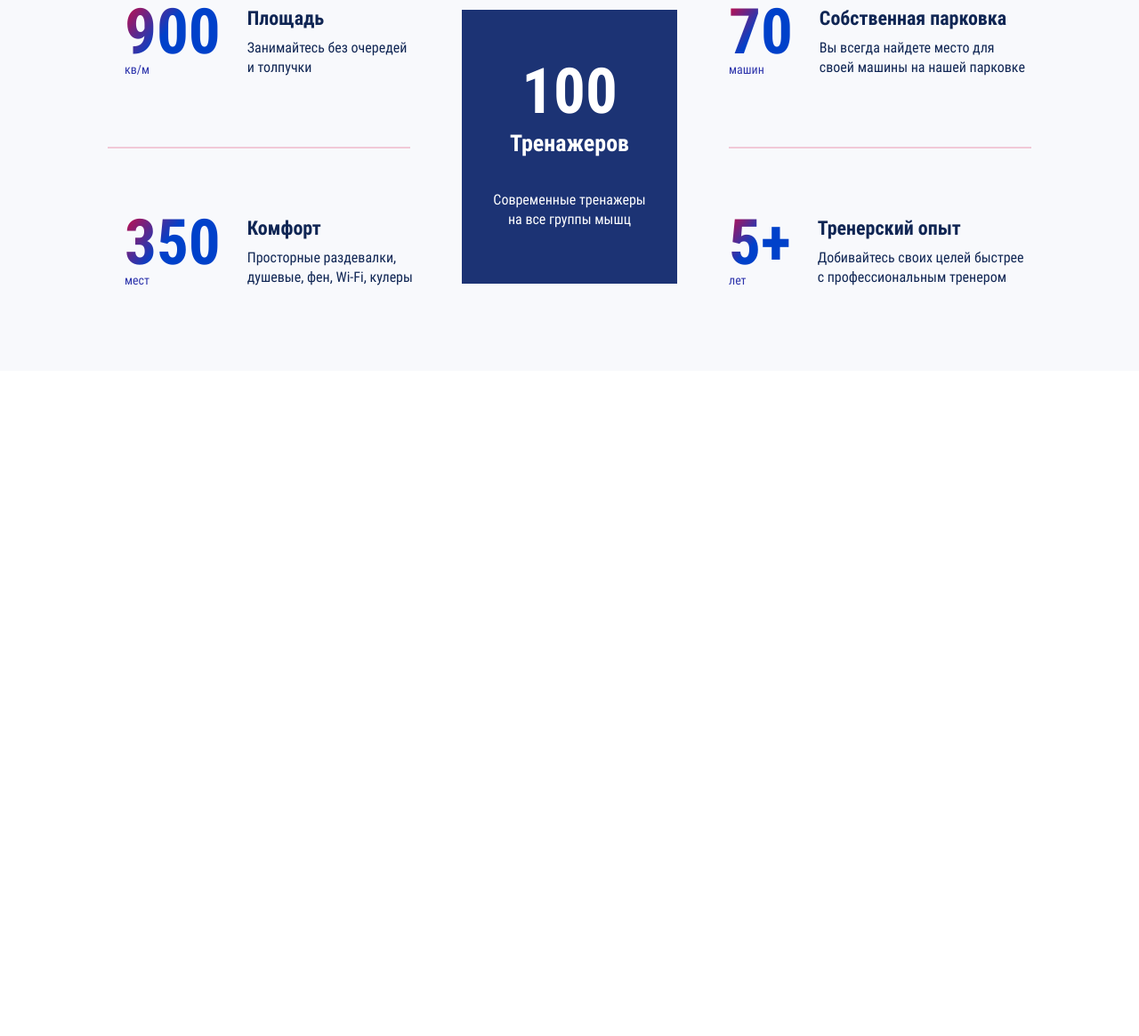
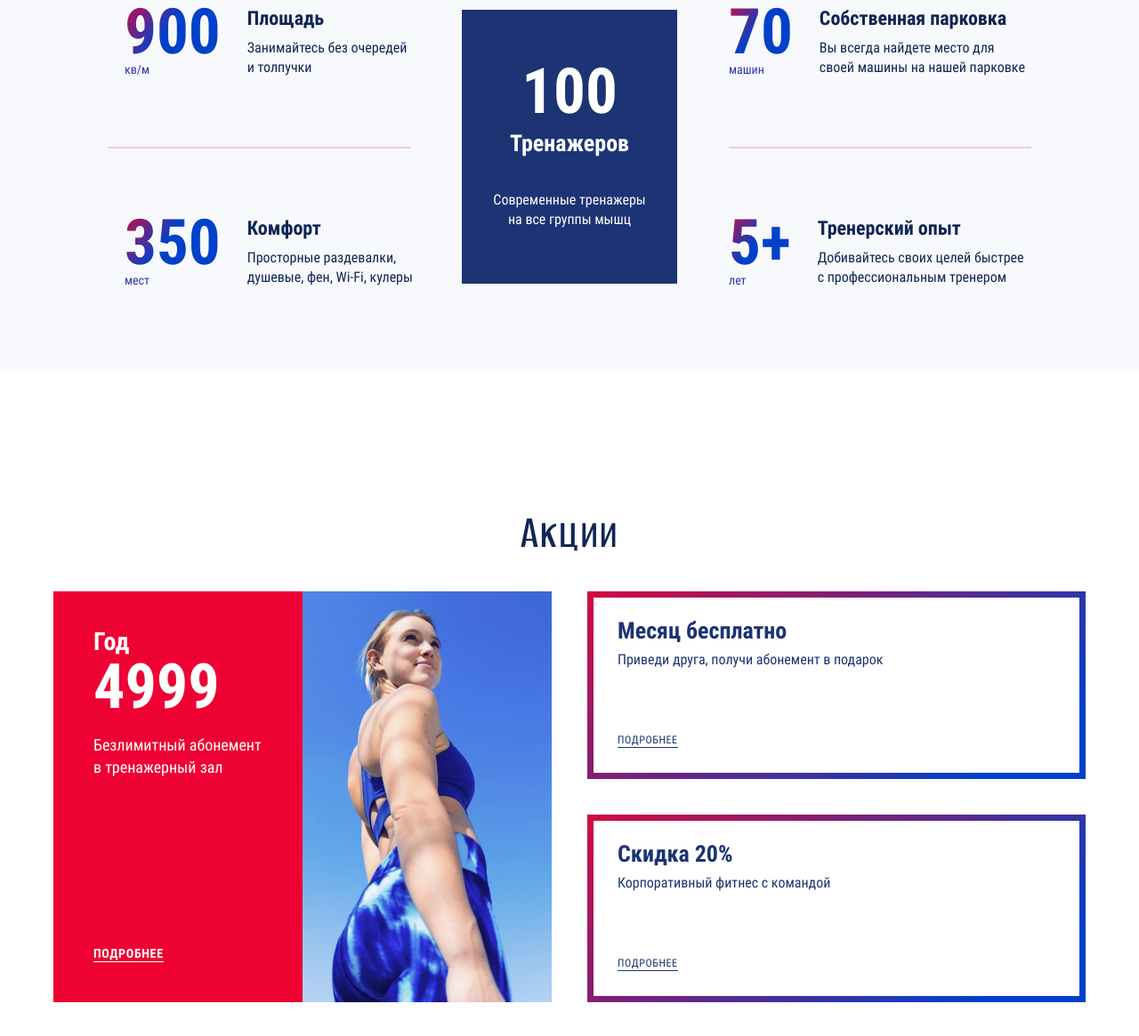
Before and after one commit to NadezhdaFilippova/fitness-center, a website built with webpack: page source/index.html in a window 1280 px wide. Shown: the part 3734-4899 px from the top of the page at 89% size. Before the commit the page ends 4151 px from the top, so only its background shows below. Built offline with nearby package versions, Linux system fonts and the light colour scheme; files whose address does not match are found by name.

Commit message:
discounts

```diff
--- a/source/index.html
+++ b/source/index.html
@@ -345,6 +345,51 @@
           </div>
         </div>
       </section>
+      <section class="discounts">
+        <div class="discounts__container container">
+          <div class="discounts__wrapper">
+            <h2>Акции</h2>
+            <ul class="discounts__list">
+              <li class="discounts__item discounts__item--primary">
+                <!-- <div class="discounts__item-wrapper discounts__item-wrapper--primary "> -->
+                  <div class="discounts__summary">
+                    <h3>Год</h3>
+                    <b>4999</b>
+                    <p>Безлимитный абонемент в&nbsp;тренажерный зал</p>
+                    <a class="discounts__link discounts__link--primary" href="#"> подробнее</a>
+                  </div>
+                  <div class="discounts__img discounts__img--primary">
+                    <picture>
+                      <source type="image/webp"
+                        srcset="img/discounts-primary.webp 3x, img/discounts-primary@2x.webp 2x">
+                      <img src="img/discounts-primary.jpg" srcset="img/discounts-primary@2x.jpg 2x" width="399"
+                        height="462" alt="Фото спортсменки на фоне голубого неба.">
+                    </picture>
+                  </div>
+                <!-- </div> -->
+              </li>
+              <li class="discounts__item discounts__item--secondary">
+                <div class="discounts__item-wrapper discounts__item-wrapper--secondary ">
+                  <div class="discounts__summary">
+                    <h3>Месяц бесплатно</h3>
+                    <p>Приведи друга, получи абонемент&nbsp;в&nbsp;подарок</p>
+                    <a class="discounts__link discounts__link--secondary" href="#"> подробнее</a>
+                  </div>
+                </div>
+              </li>
+              <li class="discounts__item discounts__item--secondary">
+                <div class="discounts__item-wrapper discounts__item-wrapper--secondary ">
+                  <div class="discounts__summary">
+                    <h3>Скидка 20%</h3>
+                    <p>Корпоративный фитнес с&nbsp;командой</p>
+                    <a class="discounts__link discounts__link--secondary" href="#"> подробнее</a>
+                  </div>
+                </div>
+              </li>
+            </ul>
+          </div>
+        </div>
+      </section>
     </main>
     <footer>
       <div class="container"></div>
--- /dev/null
+++ b/source/sass/blocks/discounts.scss
@@ -0,0 +1,226 @@
+.discounts {
+  padding: 149px 0 117px;
+}
+
+.discounts__wrapper {
+  display: flex;
+  flex-direction: column;
+  align-items: center;
+
+  h2 {
+    margin: 0;
+    margin-bottom: 34px;
+    font-family: $ff-titles;
+    font-weight: 600;
+    font-size: 54px;
+    line-height: 65px;
+    letter-spacing: 0.03em;
+
+    @include vp-1199 {
+      margin-bottom: 40px;
+      font-size: 42px;
+      line-height: 50px;
+    }
+
+    @include vp-767 {
+      margin-bottom: 43px;
+      font-size: 32px;
+      line-height: 38px;
+    }
+  }
+}
+
+.discounts__list {
+  margin: 0;
+  padding: 0;
+  width: 100%;
+  display: grid;
+  grid-template-columns: repeat(2, 1fr);
+  grid-auto-rows: minmax(211px, max-content);
+  gap: 40px;
+  list-style-type: none;
+
+  @include vp-1199 {
+    gap: 4.1%;
+  }
+
+  @include vp-767 {
+    grid-template-columns: 1fr;
+    gap: 2.9%;
+  }
+}
+
+.discounts__item {
+  display: flex;
+
+  @include vp-767 {
+    justify-content: center;
+  }
+  // align-items: flex-start;
+}
+
+.discounts__item--primary {
+  grid-row: 1/3;
+
+  @include vp-1199 {
+    grid-column: 1/-1;
+  }
+
+  @include vp-767 {
+    display: flex;
+    flex-direction: column;
+  }
+}
+
+.discounts__summary {
+  display: flex;
+  flex-direction: column;
+
+  @include vp-767 {
+    align-items: center;
+    text-align: center;
+  }
+}
+
+.discounts__link {
+  padding: 1px 0;
+  margin-top: auto;
+  display: inline-flex;
+  align-self: flex-start;
+  font-size: 12px;
+  line-height: 14px;
+  letter-spacing: 0.05em;
+  text-transform: uppercase;
+  color: $color-resolution-blue;
+  border-bottom: 1px solid $color-resolution-blue;
+
+  @include vp-767 {
+    align-self: center;
+  }
+}
+
+.discounts__item--primary .discounts__summary {
+  padding: 35px 45px 45px;
+  width: 50%;
+  font-weight: 700;
+  color: $color-default-white;
+  background-color: $color-torch-red;
+
+  @include vp-1199 {
+    width: 41.2%;
+  }
+
+  @include vp-767 {
+    width: 100%;
+    padding: 34px 45px 45px;
+  }
+
+  h3 {
+    margin: 0;
+    font-size: 28px;
+    line-height: 44px;
+  }
+
+  b {
+    // margin-top: -12px;
+    // margin-bottom: 14px;
+    font-size: 70px;
+    line-height: 80%;
+  }
+
+  p {
+    margin: 25px 0 0;
+    font-weight: 400;
+    font-size: 18px;
+    line-height: 25px;
+
+    @include vp-767 {
+      margin-top: 22px;
+      margin-bottom: 28px;
+    }
+  }
+
+  a {
+    font-size: 14px;
+    line-height: 16px;
+    color: $color-default-white;
+    border-bottom: 1px solid $color-default-white;
+  }
+}
+
+.discounts__item--primary .discounts__img {
+  position: relative;
+  width: 50%;
+  aspect-ratio: 2/3.3;
+
+  @include vp-1199 {
+    width: 58.8%;
+    aspect-ratio: 1/1.23;
+  }
+
+  @include vp-767 {
+    width: 100%;
+    aspect-ratio: 2/2.5;
+  }
+
+  img {
+    position: absolute;
+    max-width: none;
+    width: 100%;
+    height: 100%;
+    top: 0;
+    left: 0;
+    object-fit: cover;
+    object-position: center 0;
+
+    @include vp-1199 {
+      position: absolute;
+      max-width: none;
+      width: 100%;
+      height: 100%;
+      top: 0;
+      left: 0;
+      object-fit: cover;
+      object-position: center 0;
+    }
+  }
+}
+
+.discounts__item--secondary {
+  padding: 16px 27px 28px;
+  border: 7px solid transparent;
+  border-image: linear-gradient(142.51deg, #d10a42 0, #0041ca 87.33%);
+  border-image-slice: 1;
+  color: $color-resolution-blue;
+
+  @include vp-1199 {
+    padding: 18px 27px 28px;
+  }
+
+  @include vp-1199 {
+    padding: 26px 27px 41px;
+  }
+}
+
+.discounts__item--secondary .discounts__summary {
+  height: 100%;
+
+  h3 {
+    margin: 0;
+    margin-bottom: 1px;
+    font-weight: 700;
+    font-size: 26px;
+    line-height: 42px;
+  }
+
+  p {
+    margin: 0;
+    // margin-bottom: 71px;
+    font-size: 16px;
+    line-height: 22px;
+  }
+
+  // a {
+  //   // width: auto;
+  // }
+}
--- a/source/sass/blocks/head-container.scss
+++ b/source/sass/blocks/head-container.scss
@@ -8,4 +8,8 @@
     padding-top: 40px;
     padding-bottom: 70px;
   }
+
+  @include vp-767 {
+    padding-top: 15px;
+  }
 }
--- a/source/sass/blocks/intro.scss
+++ b/source/sass/blocks/intro.scss
@@ -37,6 +37,7 @@
     margin: 0;
     margin-bottom: 25px;
     padding-right: 30px;
+    font-weight: 600;
     font-size: 48px;
     line-height: 58px;
     letter-spacing: 0.03em;
--- a/source/sass/style.scss
+++ b/source/sass/style.scss
@@ -29,6 +29,7 @@
 @import "blocks/trainers.scss";
 @import "blocks/card.scss";
 @import "blocks/advantages.scss";
+@import "blocks/discounts";
 // ---------------------------------
 
 // ❗❗❗ запрещено использовать изображения в css, касается как jpg \ png, так и svg
```
Also changed, not shown: build/css/style.css, build/css/style.min.css, build/img/discounts-primary.jpg (added), build/img/discounts-primary.webp (added), build/img/discounts-primary@2x.jpg (added), build/img/discounts-primary@2x.webp (added), build/index.html, source/img/discounts-primary.jpg (added), source/img/discounts-primary.webp (added), source/img/discounts-primary@2x.jpg (added), source/img/discounts-primary@2x.webp (added), 1 other file.
